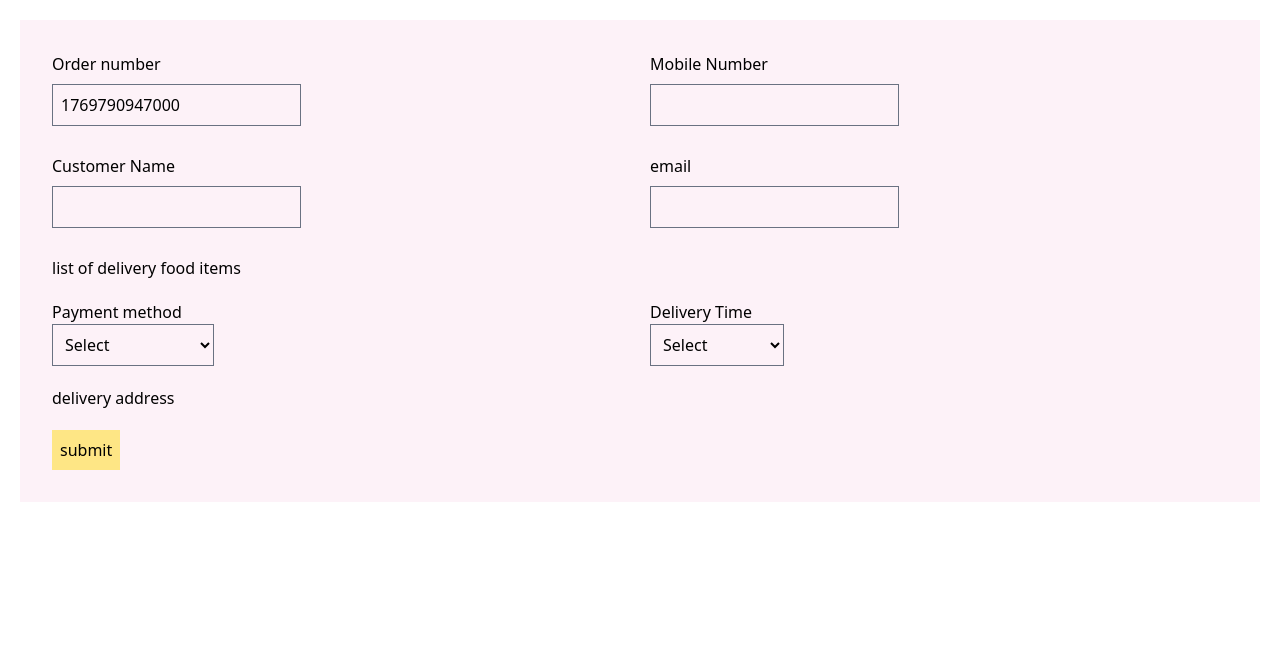
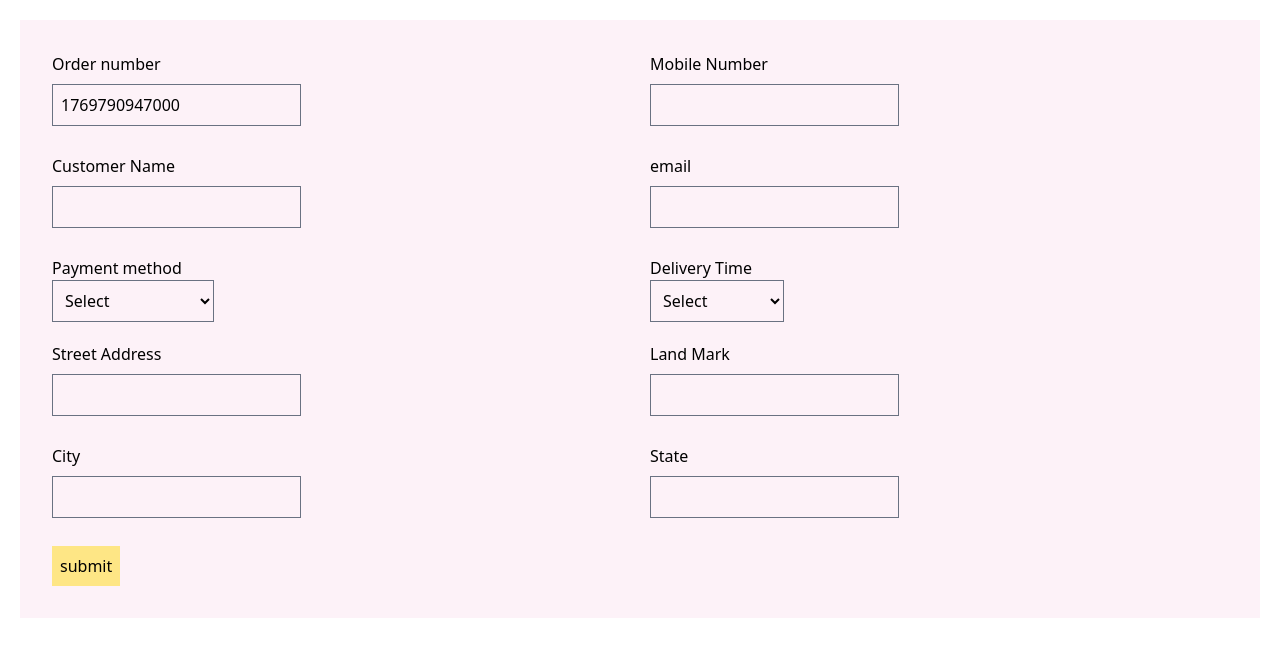
Before and after one commit to Kirushanthi26/react-marathon, a React (Vite) app: page / in a window 1280 px wide. Shown: the top 656 px of the page. Built offline with nearby package versions, Linux system fonts and the light colour scheme.

Commit message:
nested form field - address

```diff
--- a/src/features/foodDeliveryForm/foodDeliveryFormRHF/FoodDeliveryFormRHF.tsx
+++ b/src/features/foodDeliveryForm/foodDeliveryFormRHF/FoodDeliveryFormRHF.tsx
@@ -11,6 +11,12 @@ type UserDetails = {
     email: string
     paymentMethod: string
     deliveryIn: number
+    address: {
+        streetAddress: string
+        landMark: string
+        city: string
+        countryState: string
+    }
 }
 
 
@@ -37,7 +43,13 @@ export default function FoodDeliveryFormRHF() {
             orderNo: new Date().valueOf(),
             email: "",
             paymentMethod: "",
-            deliveryIn: 0
+            deliveryIn: 0,
+            address: {
+                streetAddress: "",
+                landMark: "",
+                city: "",
+                countryState: "",
+            }
         }
     })
 
@@ -98,8 +110,7 @@ export default function FoodDeliveryFormRHF() {
                     error={errors.email} />
 
 
-                <div>list of delivery food items </div>
-                <div></div>
+
                 {/* drop down for payment method  */}
                 <SelectField
                     label="Payment method"
@@ -120,8 +131,35 @@ export default function FoodDeliveryFormRHF() {
                     error={errors.deliveryIn}
                 />
 
+                <TextField
+                    {...register('address.streetAddress', {
+                        required: "streetAddress is require"
+                    })}
+                    label="Street Address"
+                    error={errors.address?.streetAddress}
+                />
+                <TextField
+                    {...register('address.landMark', {
+                        required: "land Mark is require"
+                    })}
+                    label="Land Mark"
+                    error={errors.address?.landMark}
+                />
+                <TextField
+                    {...register('address.city', {
+                        required: "city is require"
+                    })}
+                    label="City"
+                    error={errors.address?.city}
+                />
+                <TextField
+                    {...register('address.countryState', {
+                        required: "State is require"
+                    })}
+                    label="State"
+                    error={errors.address?.countryState}
+                />
 
-                <div>delivery address</div>
             </div>
             <button type="submit" className="bg-amber-200 p-2">submit</button>
         </form>
```
